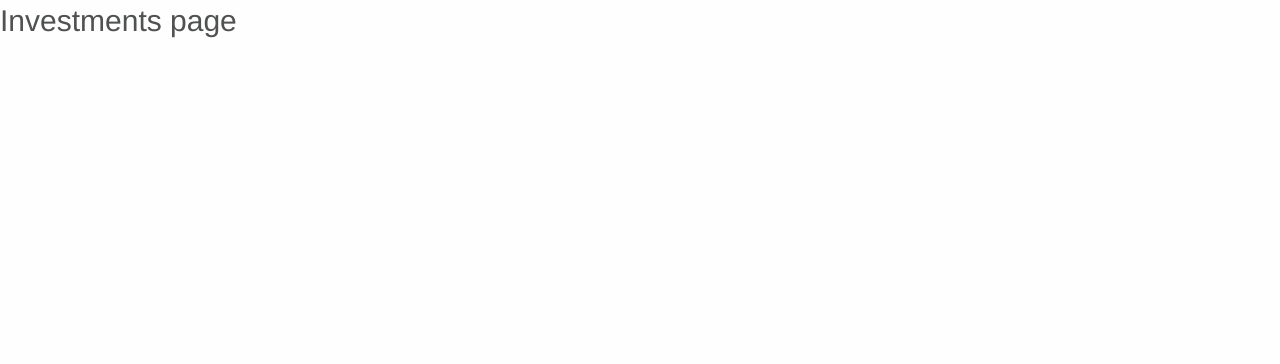
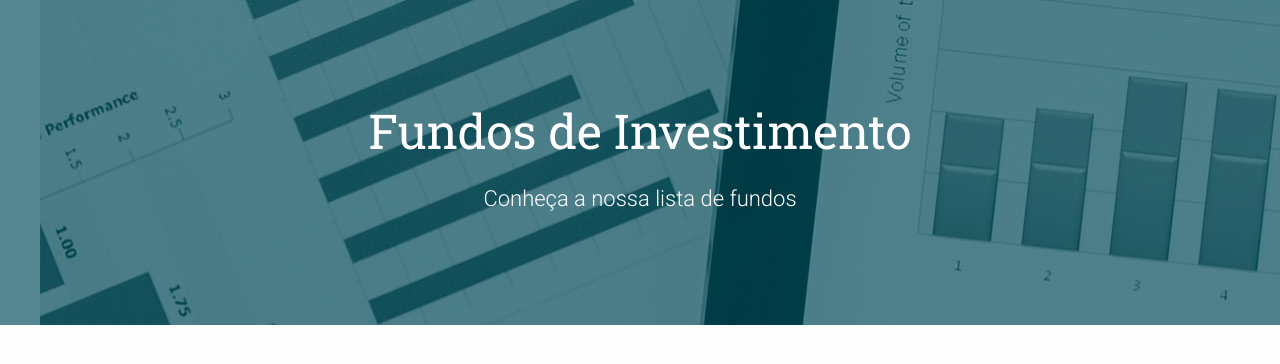
Before and after one commit to frassaolucas/orama-investment-fund-page, a React (Create React App) app: page / in a window 1280 px wide. Shown: the top 364 px of the page. Built offline with nearby package versions, Linux system fonts and the light colour scheme.

Commit message:
created banner component

```diff
--- a/public/index.html
+++ b/public/index.html
@@ -8,6 +8,10 @@
       href="https://fonts.googleapis.com/css2?family=Roboto:wght@300;400;700&display=swap"
       rel="stylesheet"
     />
+    <link
+      href="https://fonts.googleapis.com/css2?family=Roboto+Slab:wght@300;400;700&display=swap"
+      rel="stylesheet"
+    />
 
     <title>Lista de Fundos de Investimento</title>
   </head>
--- /dev/null
+++ b/src/components/Banner/index.tsx
@@ -0,0 +1,13 @@
+import React from 'react';
+
+import { Container } from './styles';
+
+interface BannerProps {
+  image: string;
+}
+
+const Banner: React.FC<BannerProps> = ({ image, children }) => {
+  return <Container image={image}>{children}</Container>;
+};
+
+export default Banner;
--- /dev/null
+++ b/src/components/Banner/styles.ts
@@ -0,0 +1,9 @@
+import styled from 'styled-components';
+
+interface BannerProps {
+  image: string;
+}
+
+export const Container = styled.div<BannerProps>`
+  background: url(${props => props.image});
+`;
--- a/src/pages/Investments/index.tsx
+++ b/src/pages/Investments/index.tsx
@@ -1,11 +1,20 @@
 import React from 'react';
 
-import { Container } from './styles';
+import BannerImg from '../../assets/banner.jpg';
+
+import Banner from '../../components/Banner';
+
+import { Container, BannerContent } from './styles';
 
 const Investments: React.FC = () => {
   return (
     <Container>
-      <h1>Investments page</h1>
+      <Banner image={BannerImg}>
+        <BannerContent>
+          <h1>Fundos de Investimento</h1>
+          <p>Conheça a nossa lista de fundos</p>
+        </BannerContent>
+      </Banner>
     </Container>
   );
 };
--- a/src/pages/Investments/styles.ts
+++ b/src/pages/Investments/styles.ts
@@ -1,3 +1,33 @@
 import styled from 'styled-components';
 
 export const Container = styled.div``;
+
+export const BannerContent = styled.div`
+  display: flex;
+  flex-direction: column;
+  align-items: center;
+  justify-content: center;
+
+  padding: 10rem 1.5rem;
+
+  color: #fff;
+  text-align: center;
+
+  h1 {
+    margin-bottom: 2rem;
+
+    font-family: 'Roboto Slab', serif;
+    font-size: 3.5rem;
+    line-height: 1.3;
+
+    @media (min-width: 30em) {
+      font-size: 4.8rem;
+    }
+  }
+
+  p {
+    font-size: 2.2rem;
+    font-weight: 300;
+    line-height: 1.5;
+  }
+`;
```
Also changed, not shown: .eslintrc.json, src/assets/banner.jpg (added).
